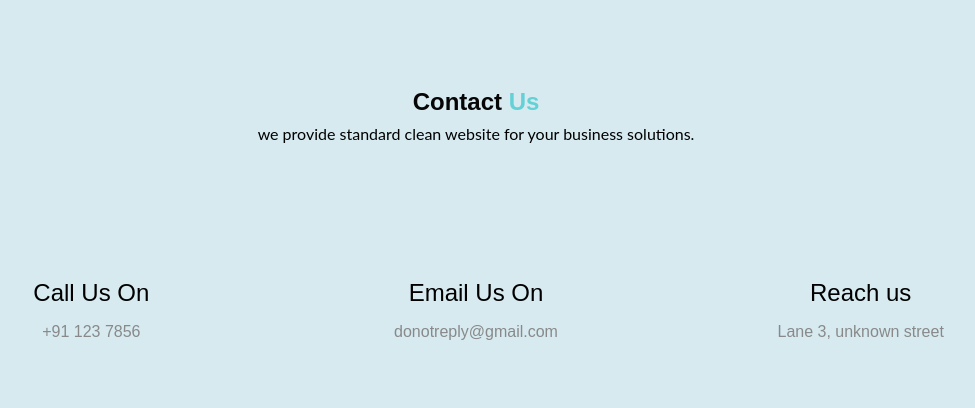
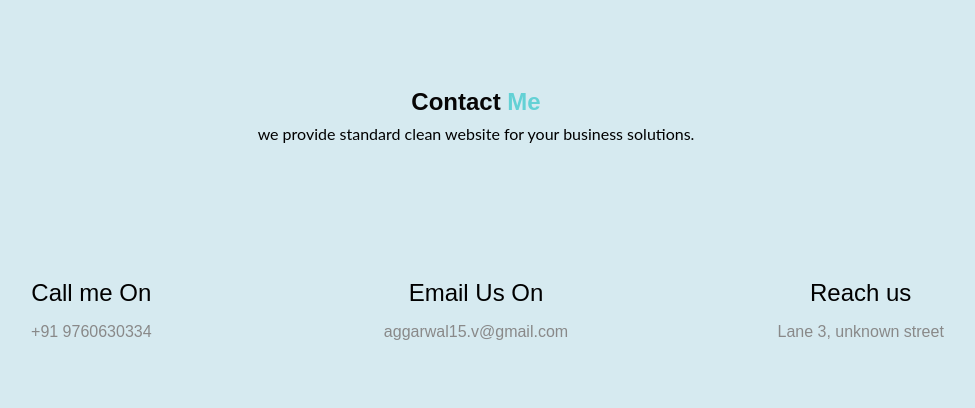
Before and after one commit to Vaibhav1507Github/VaibhavAggarwal.github.io, a plain HTML site: page contact3.html in a window 1280 px wide. Shown: the whole page, without its empty margins (164-1139 px from the left). Drawn offline with Linux system fonts and the light colour scheme.

Commit message:
Update contact3.html

```diff
--- a/contact3.html
+++ b/contact3.html
@@ -18,7 +18,7 @@
 
 <section class="contact">
     <div class="container">
-        <h1 class="section-heading">Contact<span> Us</span></h1>
+        <h1 class="section-heading">Contact<span> Me</span></h1>
         <p>we provide standard clean website for your business solutions.</p>
 
         <div class="card-wrapper">
@@ -26,14 +26,14 @@
             <div class="card">
                 <!-- <img src="./images2/phone.png"  alt=""> -->
 
-                <h1>Call Us On</h1>
-                <h6>+91 123 7856</h6>
+                <h1>Call me On</h1>
+                <h6>+91 9760630334</h6>
             </div>
             <div class="card">
                 <!-- <img src="./images/msg.svg" alt=""> -->
 
                 <h1>Email Us On</h1>
-                <h6>donotreply@gmail.com</h6>
+                <h6>aggarwal15.v@gmail.com</h6>
             </div>
             <div class="card">
                 <!-- <img src="./images/map.svg" alt=""> -->
```
